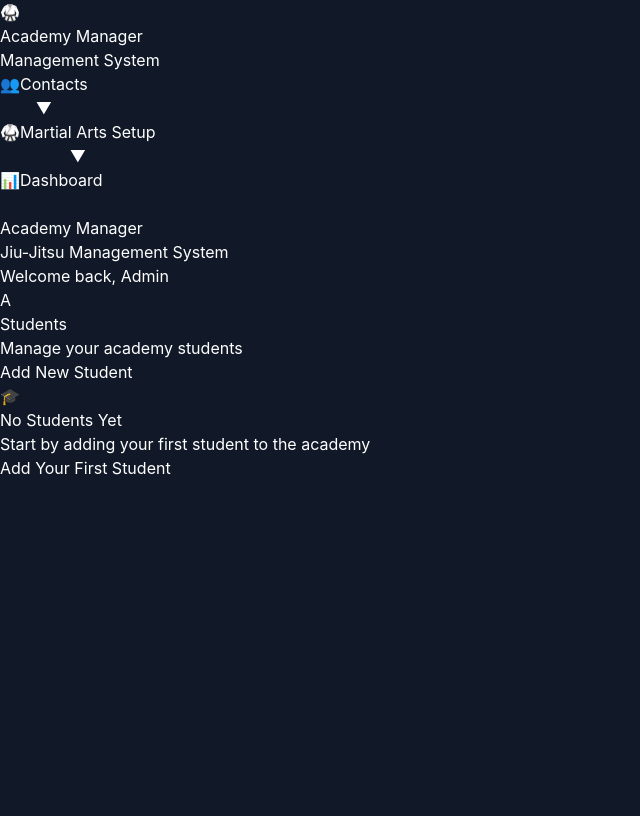
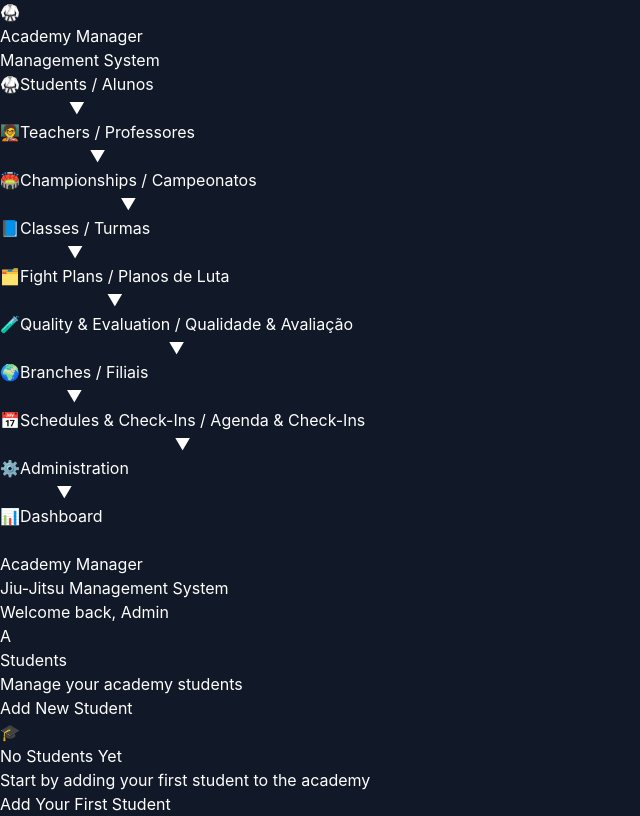
Before and after one commit to tonisvasconcelos/jiu-jitsu-academy-manager, a React (Vite) app: page /jiu-jitsu-academy-manager/students in a window 1280 px wide. Shown: the whole page, without its empty margins (0-640 px from the left). Built offline with nearby package versions, Linux system fonts and the light colour scheme.

Commit message:
Rebuild menu structure with comprehensive Jiu-Jitsu Academy navigation

```diff
--- a/src/App.tsx
+++ b/src/App.tsx
@@ -41,6 +41,58 @@ function App() {
           <main className="relative">
             <Routes>
               <Route path="/" element={<Dashboard />} />
+
+              {/* Students Routes */}
+              <Route path="/students/registration" element={<div className="p-6">Student Registration</div>} />
+              <Route path="/students/profiles" element={<div className="p-6">Student Profiles</div>} />
+              <Route path="/students/fight-plans" element={<div className="p-6">Fight Plans by Student</div>} />
+              <Route path="/students/evaluation" element={<div className="p-6">Student Evaluation & Grades</div>} />
+              <Route path="/students/attendance" element={<div className="p-6">Student Attendance</div>} />
+
+              {/* Teachers Routes */}
+              <Route path="/teachers/registration" element={<div className="p-6">Teacher Registration</div>} />
+              <Route path="/teachers/profiles" element={<div className="p-6">Teacher Profiles</div>} />
+              <Route path="/teachers/assign" element={<div className="p-6">Assign Teachers to Classes</div>} />
+              <Route path="/teachers/evaluations" element={<div className="p-6">Teacher Evaluations</div>} />
+
+              {/* Championships Routes */}
+              <Route path="/championships/registration" element={<div className="p-6">Championship Registration</div>} />
+              <Route path="/championships/enrollment" element={<div className="p-6">Student Enrollment in Championships</div>} />
+              <Route path="/championships/results" element={<div className="p-6">Championship Results</div>} />
+              <Route path="/championships/ranking" element={<div className="p-6">Ranking & Statistics</div>} />
+
+              {/* Classes Routes */}
+              <Route path="/classes/setup" element={<div className="p-6">Class Setup by Modality</div>} />
+              <Route path="/classes/schedule" element={<div className="p-6">Schedule Management</div>} />
+              <Route path="/classes/attendance" element={<div className="p-6">Check-In / Attendance Tracking</div>} />
+              <Route path="/classes/capacity" element={<div className="p-6">Class Capacity & Limits</div>} />
+
+              {/* Fight Plans Routes */}
+              <Route path="/fight-plans/templates" element={<div className="p-6">Plan Templates</div>} />
+              <Route path="/fight-plans/assign" element={<div className="p-6">Assign Plans to Students</div>} />
+              <Route path="/fight-plans/phases" element={<div className="p-6">Training Phases & Milestones</div>} />
+
+              {/* Quality & Evaluation Routes */}
+              <Route path="/quality/progress" element={<div className="p-6">Student Progress Reports</div>} />
+              <Route path="/quality/feedback" element={<div className="p-6">Teacher Feedback</div>} />
+              <Route path="/quality/fitness" element={<div className="p-6">Fitness Tests & Metrics</div>} />
+
+              {/* Branches Routes */}
+              <Route path="/branches/registration" element={<div className="p-6">Branch Registration</div>} />
+              <Route path="/branches/details" element={<div className="p-6">Branch Details (location, contact)</div>} />
+              <Route path="/branches/assign" element={<div className="p-6">Assign Students/Teachers per Branch</div>} />
+
+              {/* Schedules & Check-Ins Routes */}
+              <Route path="/schedules/timetable" element={<div className="p-6">Weekly Timetable</div>} />
+              <Route path="/schedules/booking" element={<div className="p-6">Student Booking System</div>} />
+              <Route path="/schedules/attendance" element={<div className="p-6">Real-Time Attendance Log</div>} />
+
+              {/* Administration Routes */}
+              <Route path="/admin/profiles" element={<div className="p-6">User Profiles & Roles</div>} />
+              <Route path="/admin/language" element={<div className="p-6">Language Selector (🇧🇷 Portuguese / 🇺🇸 English)</div>} />
+              <Route path="/admin/settings" element={<div className="p-6">App Settings</div>} />
+
+              {/* Legacy Routes for backward compatibility */}
               <Route path="/students" element={<Students />} />
               <Route path="/instructors" element={<Instructors />} />
               <Route path="/martial-art-types" element={<MartialArtTypes />} />
--- a/src/components/Sidebar.tsx
+++ b/src/components/Sidebar.tsx
@@ -11,20 +11,98 @@ const Sidebar: React.FC<SidebarProps> = ({ collapsed }) => {
 
   const menuItems = [
     {
-      id: 'contacts',
-      title: 'Contacts',
-      icon: '👥',
+      id: 'students',
+      title: 'Students / Alunos',
+      icon: '🥋',
       subItems: [
-        { id: 'students', title: 'Students', path: '/students', icon: '🎓' },
-        { id: 'instructors', title: 'Instructors', path: '/instructors', icon: '👨‍🏫' }
+        { id: 'student-registration', title: 'Student Registration', path: '/students/registration', icon: '📝' },
+        { id: 'student-profiles', title: 'Student Profiles', path: '/students/profiles', icon: '👤' },
+        { id: 'fight-plans', title: 'Fight Plans by Student', path: '/students/fight-plans', icon: '🥊' },
+        { id: 'student-evaluation', title: 'Student Evaluation & Grades', path: '/students/evaluation', icon: '📊' },
+        { id: 'student-attendance', title: 'Student Attendance', path: '/students/attendance', icon: '✅' },
       ]
     },
     {
-      id: 'martial-arts',
-      title: 'Martial Arts Setup',
-      icon: '🥋',
+      id: 'teachers',
+      title: 'Teachers / Professores',
+      icon: '🧑‍🏫',
       subItems: [
-        { id: 'martial-art-types', title: 'Martial Art Types', path: '/martial-art-types', icon: '🏆' }
+        { id: 'teacher-registration', title: 'Teacher Registration', path: '/teachers/registration', icon: '📝' },
+        { id: 'teacher-profiles', title: 'Teacher Profiles', path: '/teachers/profiles', icon: '👤' },
+        { id: 'assign-teachers', title: 'Assign Teachers to Classes', path: '/teachers/assign', icon: '🔗' },
+        { id: 'teacher-evaluations', title: 'Teacher Evaluations', path: '/teachers/evaluations', icon: '📊' },
+      ]
+    },
+    {
+      id: 'championships',
+      title: 'Championships / Campeonatos',
+      icon: '🏟️',
+      subItems: [
+        { id: 'championship-registration', title: 'Championship Registration', path: '/championships/registration', icon: '📝' },
+        { id: 'student-enrollment', title: 'Student Enrollment in Championships', path: '/championships/enrollment', icon: '📋' },
+        { id: 'championship-results', title: 'Championship Results', path: '/championships/results', icon: '🏆' },
+        { id: 'ranking-statistics', title: 'Ranking & Statistics', path: '/championships/ranking', icon: '📈' },
+      ]
+    },
+    {
+      id: 'classes',
+      title: 'Classes / Turmas',
+      icon: '📘',
+      subItems: [
+        { id: 'class-setup', title: 'Class Setup by Modality', path: '/classes/setup', icon: '⚙️' },
+        { id: 'schedule-management', title: 'Schedule Management', path: '/classes/schedule', icon: '📅' },
+        { id: 'check-in-attendance', title: 'Check-In / Attendance Tracking', path: '/classes/attendance', icon: '✅' },
+        { id: 'class-capacity', title: 'Class Capacity & Limits', path: '/classes/capacity', icon: '👥' },
+      ]
+    },
+    {
+      id: 'fight-plans',
+      title: 'Fight Plans / Planos de Luta',
+      icon: '🗂️',
+      subItems: [
+        { id: 'plan-templates', title: 'Plan Templates', path: '/fight-plans/templates', icon: '📋' },
+        { id: 'assign-plans', title: 'Assign Plans to Students', path: '/fight-plans/assign', icon: '🔗' },
+        { id: 'training-phases', title: 'Training Phases & Milestones', path: '/fight-plans/phases', icon: '🎯' },
+      ]
+    },
+    {
+      id: 'quality-evaluation',
+      title: 'Quality & Evaluation / Qualidade & Avaliação',
+      icon: '🧪',
+      subItems: [
+        { id: 'progress-reports', title: 'Student Progress Reports', path: '/quality/progress', icon: '📊' },
+        { id: 'teacher-feedback', title: 'Teacher Feedback', path: '/quality/feedback', icon: '💬' },
+        { id: 'fitness-tests', title: 'Fitness Tests & Metrics', path: '/quality/fitness', icon: '💪' },
+      ]
+    },
+    {
+      id: 'branches',
+      title: 'Branches / Filiais',
+      icon: '🌍',
+      subItems: [
+        { id: 'branch-registration', title: 'Branch Registration', path: '/branches/registration', icon: '📝' },
+        { id: 'branch-details', title: 'Branch Details (location, contact)', path: '/branches/details', icon: '📍' },
+        { id: 'assign-branch', title: 'Assign Students/Teachers per Branch', path: '/branches/assign', icon: '🔗' },
+      ]
+    },
+    {
+      id: 'schedules-checkins',
+      title: 'Schedules & Check-Ins / Agenda & Check-Ins',
+      icon: '📅',
+      subItems: [
+        { id: 'weekly-timetable', title: 'Weekly Timetable', path: '/schedules/timetable', icon: '📅' },
+        { id: 'booking-system', title: 'Student Booking System', path: '/schedules/booking', icon: '📋' },
+        { id: 'attendance-log', title: 'Real-Time Attendance Log', path: '/schedules/attendance', icon: '📊' },
+      ]
+    },
+    {
+      id: 'administration',
+      title: 'Administration',
+      icon: '⚙️',
+      subItems: [
+        { id: 'user-profiles', title: 'User Profiles & Roles', path: '/admin/profiles', icon: '👤' },
+        { id: 'language-selector', title: 'Language Selector (🇧🇷 Portuguese / 🇺🇸 English)', path: '/admin/language', icon: '🌐' },
+        { id: 'app-settings', title: 'App Settings', path: '/admin/settings', icon: '⚙️' },
       ]
     }
   ]
```
Also changed, not shown: 3 other files (tests, documents, lock files or other folders).
